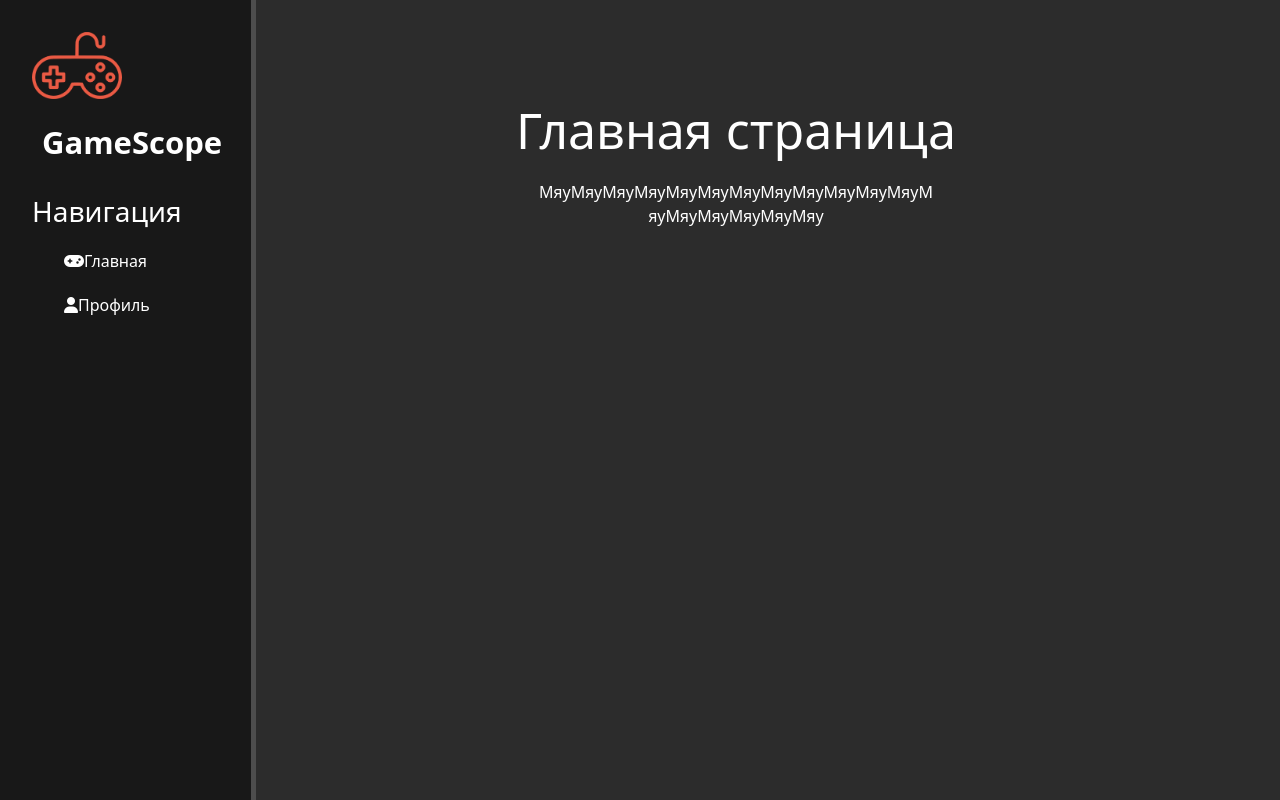
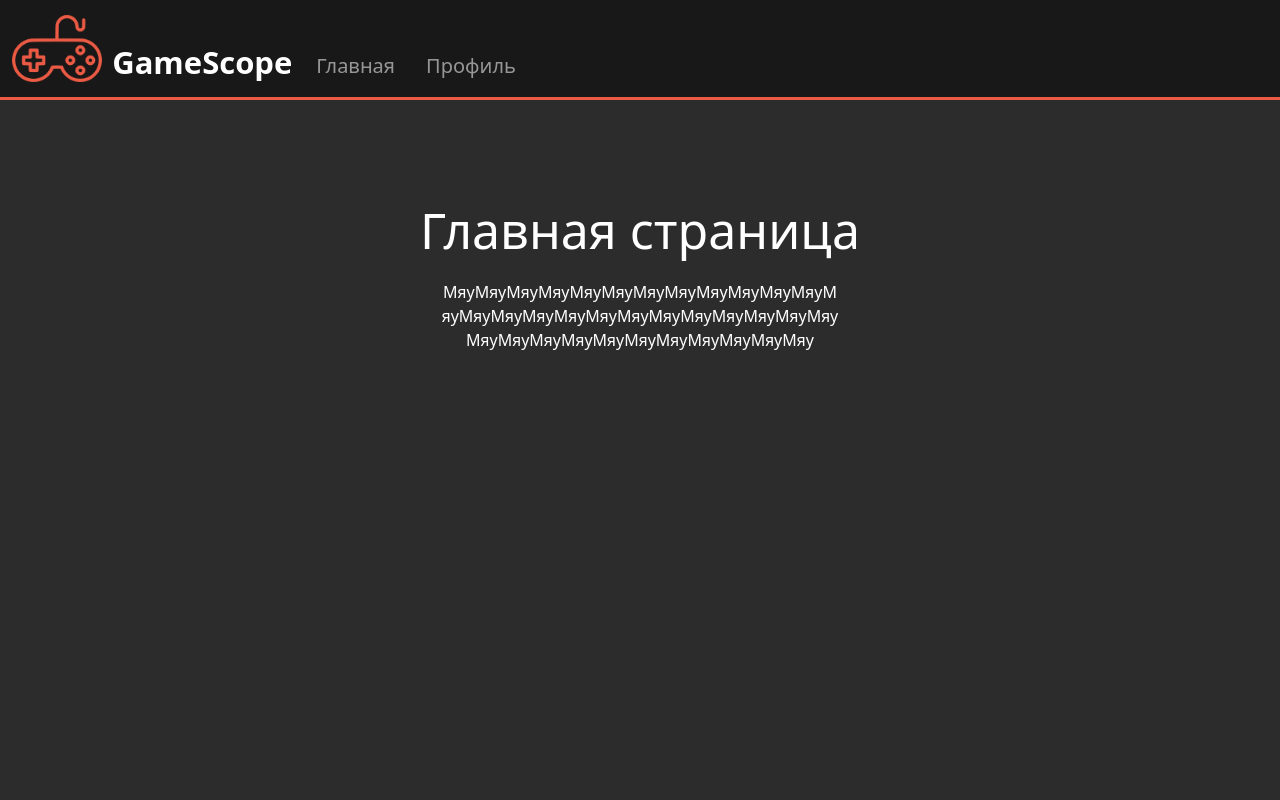
Before and after one commit to IzuneMai/django-proj2, a Django app: template proj1/main/templates/main/index.html in a window 1280 px wide. Run offline with Django 5.2, Linux system fonts and the light colour scheme; the template is opened without the code that fills it, so the values that code supplies are empty; some libraries are stand-ins or nearby versions.

Commit message:
moved and adapted navigation

```diff
--- a/proj1/main/static/main/css/main.css
+++ b/proj1/main/static/main/css/main.css
@@ -2,59 +2,79 @@ body{
     background: #2c2c2c;
 }
 
-aside{
-    float: left;
+nav{
     background: #181818;
-    width: 20%;
-    padding: 2.5%;
-    height: 100vh;
+    width: 100%;
+    height: auto;
     color: #fff;
-    border-right: 5px solid #4d4d4d;
+    border-bottom: 3px solid #ea5a44;
 }
 
-aside img{
+nav img{
     width:90px;
-    float:left;
+    transform: scale(1.0);
 }
 
-aside .logo{
+nav .logo{
     font-size:31px;
-    margin-left: 10px;
+    margin-left: 5px;
     font-weight: bold;
     position: relative;
     top:20px;
 }
 
-aside h3{
-    margin-top:50px;
-    font-size:28px;
-}
-
-aside ul{list-style:none}
-aside ul li {
+nav ul{list-style:none;}
+nav ul li {
     display: block;
-    margin-top:20px;
+    margin-top:35px;
+    font-size: 20px;
+    margin-right: 15px;
     transition: transform .4s ease;
 }
 
-aside a {
+#active:hover{
+    color: #ea5a44;
     text-decoration: none;
-    color: #fff;
-    display: block;
+    transform: scale(1.05);
+    transition: transform .4s ease;
 }
 
-aside ul li:hover, aside a:hover {
-    color: #eb5959;
+nav ul li:hover, nav a:hover {
+    color: #ea5a44;
     text-decoration: none;
     transform: scale(1.05);
+    transition: transform .4s ease;
+}
+
+.navbar-toggler{
+    margin-top: 20px;
+    color: #ea5a44;
+    justify-content: right;
+}
+
+@media (max-width:360px) {
+    nav img{
+    width:75px;
+    transform: scale(1.0);
+
+    }
+
+    nav .logo{
+        font-size:29px;
+        margin-left: 5px;
+        font-weight: bold;
+        position: relative;
+        top:20px;
+    }
+
 }
 
 .features {
-    float:left;
     color: #fff;
     margin-top:100px;
     text-align: center;
-    width: 75%;
+    width: 100%;
+    position: relative;
 }
 
 .features h1 {font-size:50px;}
--- a/proj1/main/templates/main/index.html
+++ b/proj1/main/templates/main/index.html
@@ -5,7 +5,7 @@
 {% block content %}
     <div class="features">
         <h1>Главная страница</h1>
-        <p>МяуМяуМяуМяуМяуМяуМяуМяуМяуМяуМяуМяуМяуМяуМяуМяуМяуМяу</p>
+        <p>МяуМяуМяуМяуМяуМяуМяуМяуМяуМяуМяуМяуМяуМяуМяуМяуМяуМяуМяуМяуМяуМяуМяуМяуМяуМяуМяуМяуМяуМяуМяуМяуМяуМяуМяуМяу</p>
 
     </div>
 {% endblock %}
--- a/proj1/main/templates/main/layout.html
+++ b/proj1/main/templates/main/layout.html
@@ -1,31 +1,49 @@
 {%load static%}
 <!doctype html>
 <html lang="en" xmlns="http://www.w3.org/1999/html">
+
 <head>
     <meta charset="UTF-8">
     <meta name="viewport"
-          content="width=device-width, user-scalable=no, initial-scale=1.0, maximum-scale=1.0, minimum-scale=1.0">
+        content="width=device-width, user-scalable=no, initial-scale=1.0, maximum-scale=1.0, minimum-scale=1.0">
     <meta http-equiv="X-UA-Compatible" content="ie=edge">
     <title>{% block title %}{% endblock %}</title>
     <link rel="stylesheet" href="https://cdn.jsdelivr.net/npm/bootstrap@5.3.3/dist/css/bootstrap.min.css">
     <link rel="stylesheet" href="{% static 'main/css/main.css' %}">
     <link rel="stylesheet" href="https://cdnjs.cloudflare.com/ajax/libs/font-awesome/6.4.0/css/all.min.css">
     <link rel="stylesheet" href="https://use.fontawesome.com/releases/v5.8.2/css/all.css">
+    <script src="https://cdn.jsdelivr.net/npm/bootstrap@5.3.0/dist/js/bootstrap.bundle.min.js"></script>
 </head>
+
 <body>
-    <aside>
-        <img src="{% static 'main/img/logo.png' %}" alt = "logo">
-        <span class="logo">GameScope</span>
-        <h3>Навигация</h3>
-        <ul>
-            <a href="{% url 'home'%}"><li><i class="fa-solid fa-gamepad"></i>Главная</li></a>
-            <a href="{% url 'profile' %}"><li><i class="fa-solid fa-user"></i>Профиль</li></a>
+    <nav class="navbar navbar-expand-lg navbar-dark">
+        <div class="container-fluid">
+            <a class="navbar-brand" href="#">
+                <img src="{% static 'main/img/logo.png' %}" alt="logo">
+                <span class="logo">GameScope</span>
+            </a>
+            <button class="navbar-toggler" type="button" data-bs-toggle="collapse"
+                data-bs-target="#navbarSupportedContent" aria-controls="navbarSupportedContent" aria-expanded="false"
+                aria-label="Toggle navigation">
+                <span class="navbar-toggler-icon"></span>
+            </button>
+            <div class="collapse navbar-collapse" id="navbarSupportedContent">
+                <ul class="navbar-nav me-auto mb-2 mb-lg-0">
+                    <li class="nav-item">
+                        <a class="nav-link" id="active" href="{% url 'home'%}">Главная</a>
+                    </li>
+                    <li class="nav-item">
+                        <a class="nav-link" id="active" href="{% url 'profile' %}">Профиль</a>
+                    </li>
+                </ul>
+            </div>
+        </div>
+    </nav>
 
-        </ul>
-    </aside>
     <mian>
         {% block content %}
         {% endblock %}
     </mian>
 </body>
+
 </html>
```
